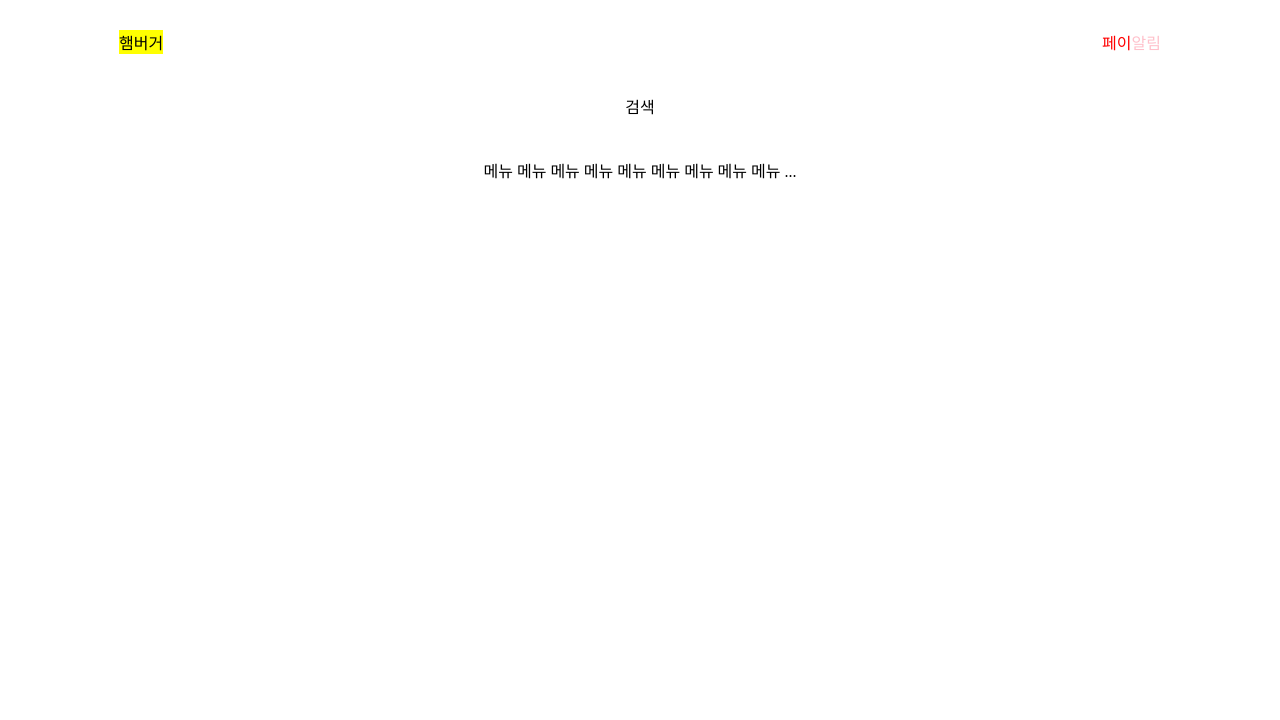
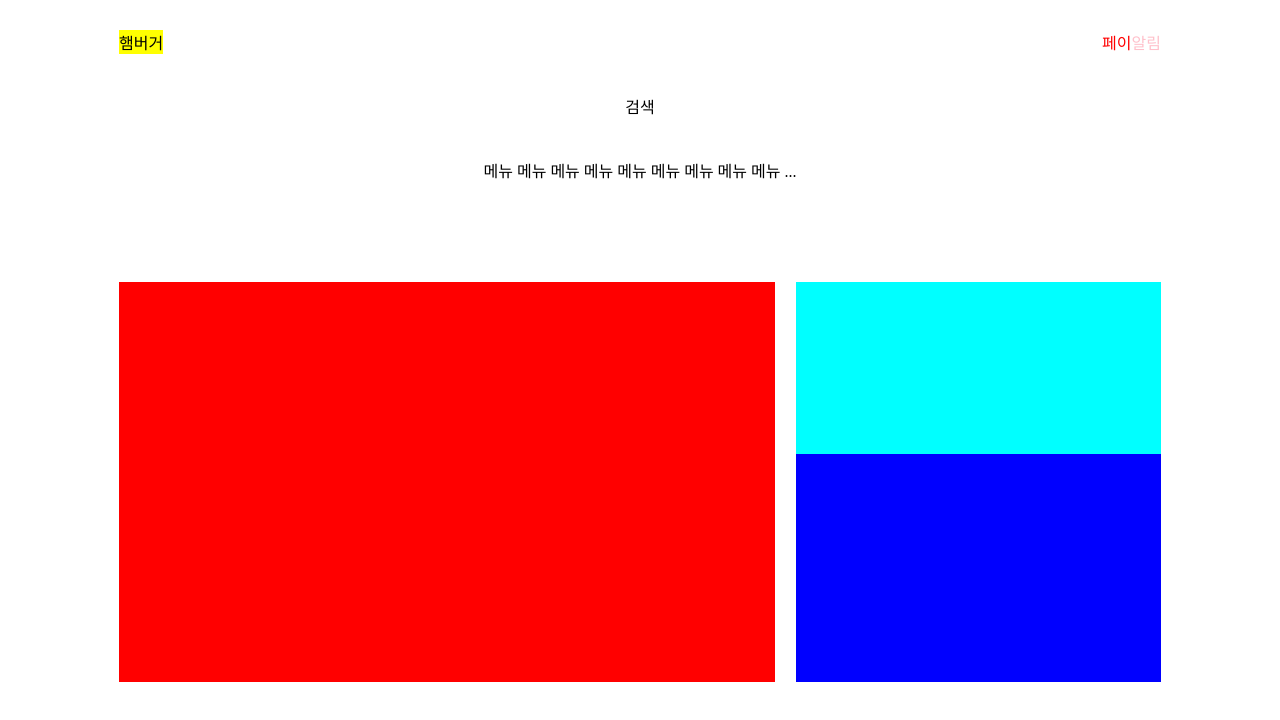
Before and after one commit to monty420420/naver_clone, a plain HTML site: page index.html in a window 1280 px wide. Drawn offline with Linux system fonts and the light colour scheme.

Commit message:
container-layout

```diff
--- a/index.html
+++ b/index.html
@@ -7,7 +7,7 @@
     <script defer src="main.js"></script>
 </head>
 <body>
-     <div  class="header">
+     <div class="header">
       <div class="header_simple">
         <div class="header_simple_hamberger">햄버거</div>
         <div class="header_simple_function">
@@ -18,6 +18,12 @@
       <div class="header_search">검색</div>
       <div class="header_menu">메뉴 메뉴 메뉴 메뉴 메뉴 메뉴 메뉴 메뉴 메뉴 ...</div>
      </div>
-
+     <div class="container">
+        <div class="container_left"></div>
+        <div class="container_right">
+          <div class="container_right_login"></div>
+          <div class="container_right_ad"></div>
+        </div>
+     </div>
 </body>
 </html>
--- a/style.scss
+++ b/style.scss
@@ -33,3 +33,27 @@ body{
     justify-content: center;
    }
 }
+
+.container{
+    display: flex;
+    justify-content: space-between;
+    margin-top: 100px;
+    &_left{
+        width: 63%;
+        height: 400px;
+        background-color: red;
+    }
+    &_right{
+        width: 35%;
+        height: 400px;
+
+        &_login{
+           height: 43%;
+           background-color: aqua;
+        }
+        &_ad{
+           height: 57%;
+           background-color: blue;
+        }
+    }
+}
```
Also changed, not shown: style.css, 1 other file.
